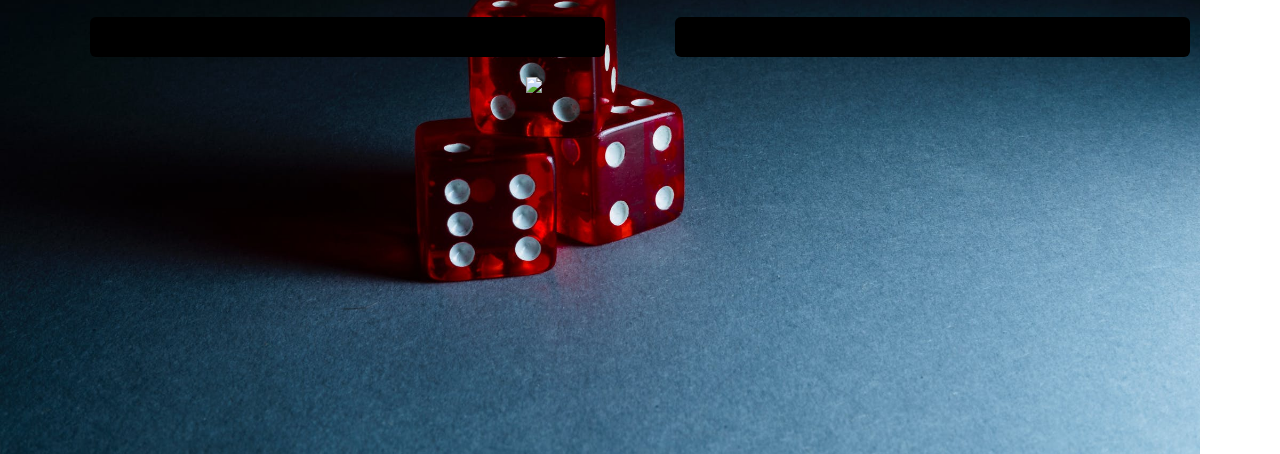
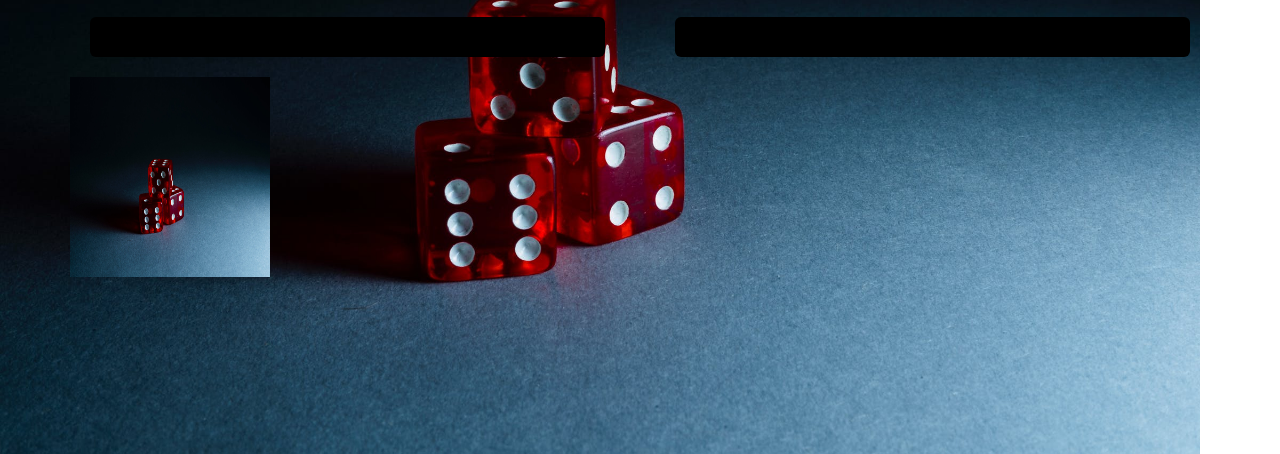
Before and after one commit to Shyla27/dice2, a plain HTML site: page index.html in a window 1280 px wide. Both pictures are taken after a click on the button "START GAME!!". Shown: the part 366-820 px from the top of the page. Drawn offline with Linux system fonts and the light colour scheme.

Commit message:
added some characters

```diff
--- a/index.html
+++ b/index.html
@@ -77,7 +77,7 @@
 
             </div>
         </div>
-        <img src="img/tenor.gif" class="center">
+        <img src="css/images/die.jpg" height="200px" width="200px">
     </div>
 </body>
 
```
